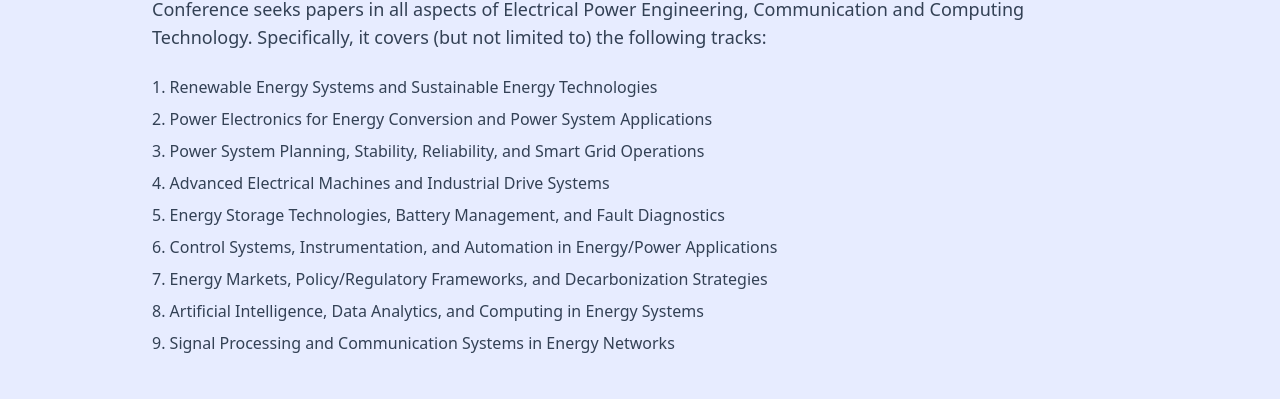
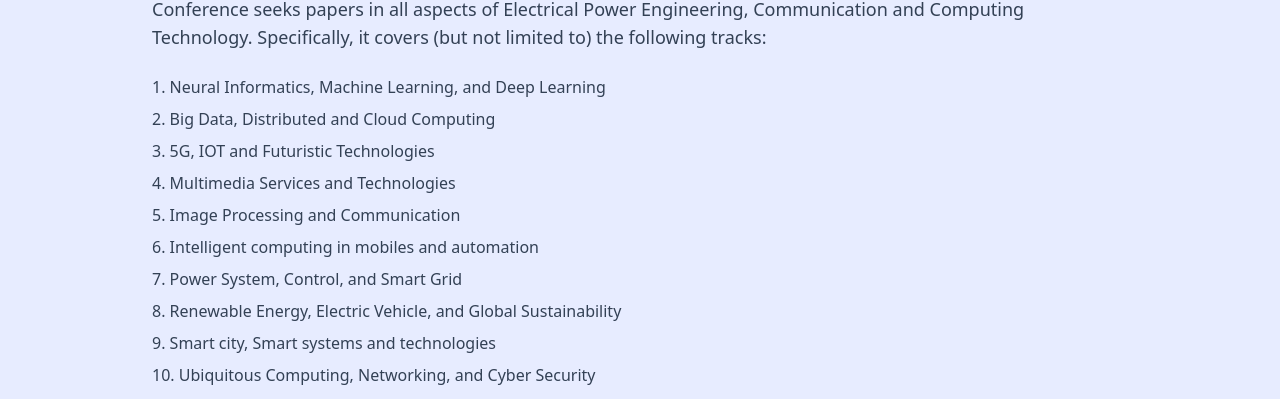
Before and after one commit to Shatabdi121/RAEIC, a React (Vite) app: page /#/callForPapers in a window 1280 px wide. Shown: the part 385-784 px from the top of the page. Built offline with nearby package versions, Linux system fonts and the light colour scheme.

Commit message:
call for papers1012 new

```diff
--- a/src/CallForPapers.jsx
+++ b/src/CallForPapers.jsx
@@ -45,36 +45,33 @@ const CallForPapers = () => {
 
           <ol className="list-decimal list-inside space-y-2 text-base font-medium">
             <li>
-              Renewable Energy Systems and Sustainable Energy Technologies
+              Neural Informatics, Machine Learning, and Deep Learning
             </li>
             <li>
-              Power Electronics for Energy Conversion and Power System
-              Applications
+              Big Data, Distributed and Cloud Computing
             </li>
             <li>
-              Power System Planning, Stability, Reliability, and Smart Grid
-              Operations
+             5G, IOT and Futuristic Technologies
             </li>
-            <li>Advanced Electrical Machines and Industrial Drive Systems</li>
+            <li>Multimedia Services and Technologies</li>
             <li>
-              Energy Storage Technologies, Battery Management, and Fault
-              Diagnostics
+              Image Processing and Communication
             </li>
             <li>
-              Control Systems, Instrumentation, and Automation in Energy/Power
-              Applications
+              Intelligent computing in mobiles and automation
             </li>
             <li>
-              Energy Markets, Policy/Regulatory Frameworks, and Decarbonization
-              Strategies
+              Power System, Control, and Smart Grid
             </li>
             <li>
-              Artificial Intelligence, Data Analytics, and Computing in Energy
-              Systems
+              Renewable Energy, Electric Vehicle, and Global Sustainability
             </li>
             <li>
-              Signal Processing and Communication Systems in Energy Networks
+             Smart city, Smart systems and technologies
             </li>
+            <li>Ubiquitous Computing, Networking, and Cyber Security</li>
+            <li>Quantum AI</li>
+            <li>Structured design in material & composite</li>
           </ol>
 
           <h2 className="mt-12 mb-4 text-3xl font-extrabold text-slate-900">
```
